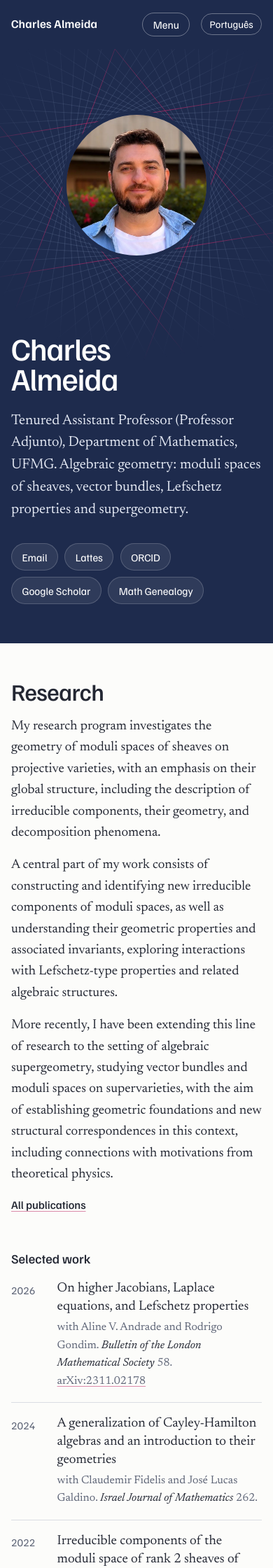
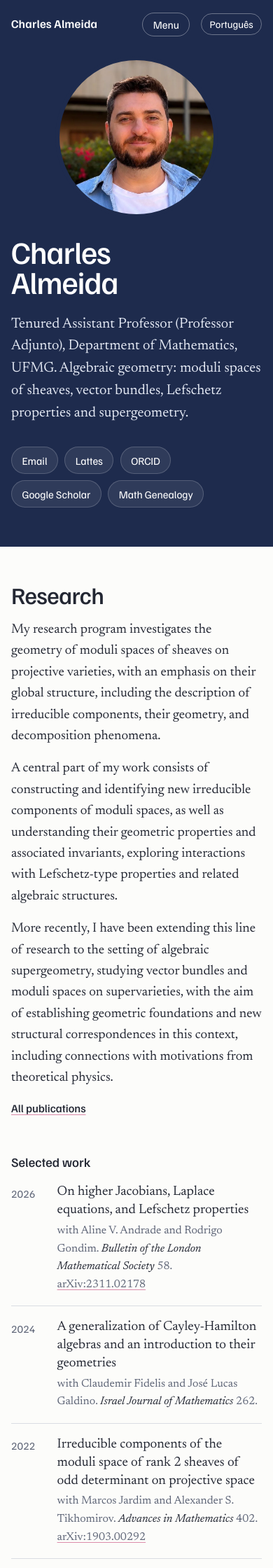
Before and after one commit to charlesalmd/charlesalmd.github.io, a Jekyll site: the page built from index.md, in a window 390 px wide. Shown: the top 2240 px of the page at 70% size. Built offline with Jekyll 4.4.1, drawn with Linux system fonts in a browser that asks for light colours.

Commit message:
Celular: esconde o desenho de retas (derrubava a pagina no Safari do iPhone) e mostra so a foto
Co-Authored-By: Claude Sonnet 5.5 <noreply@anthropic.com>

```diff
--- a/assets/css/main.css
+++ b/assets/css/main.css
@@ -203,7 +203,10 @@ footer li{margin:0 0 .35rem}
 @media (max-width:900px){
   .nav{display:none}
   .hero .wrap{grid-template-columns:1fr;min-height:0;padding-top:1rem}
-  .retrato{order:-1;max-width:360px}
+  .retrato{order:-1;max-width:220px}
+  /* o desenho de retas derruba a pagina no WebKit do iPhone: so no desktop */
+  .retrato svg{display:none}
+  .retrato img{inset:0;width:100%;height:100%}
   .cols,.agora,footer .wrap{grid-template-columns:1fr}
   .cols{gap:2rem}
   main section{padding:3.2rem 0}
```
